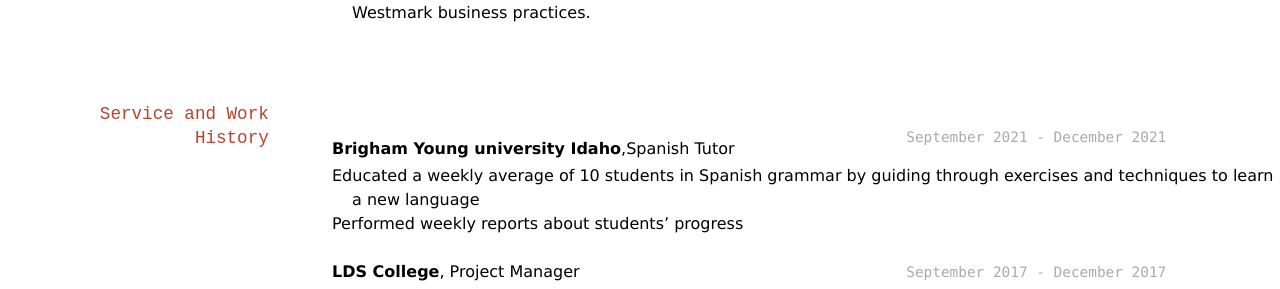
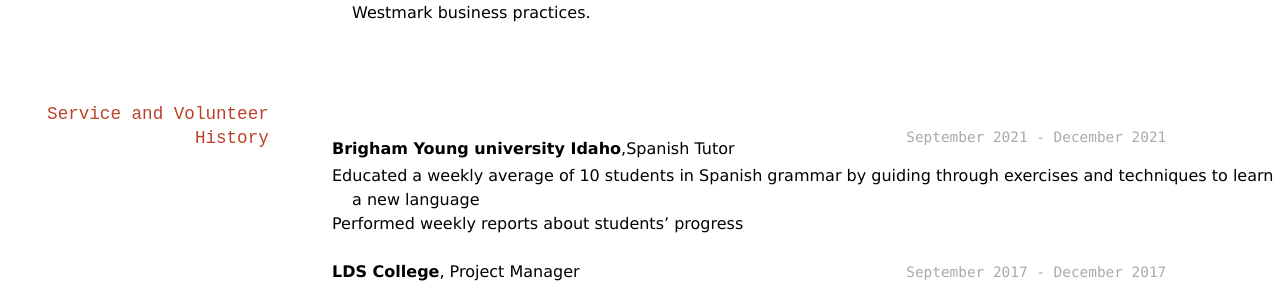
Before and after one commit to luksoto/soto_resume, a Jekyll site: the page built from docs/index.md, in a window 1280 px wide. Shown: the part 913-1202 px from the top of the page. Built offline with Jekyll 4.4.1, drawn with Linux system fonts in a browser that asks for light colours.

Commit message:
Update_April2022

```diff
--- a/docs/index.md
+++ b/docs/index.md
@@ -53,7 +53,7 @@ __Metro PCS__, Store Manager
 
 
 
-## Service and Work History
+## Service and Volunteer History
 `September 2021 - December 2021 `
 
 __Brigham Young university Idaho__,Spanish Tutor
```
